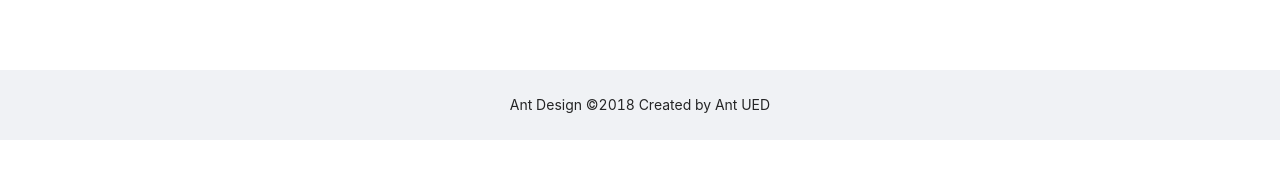
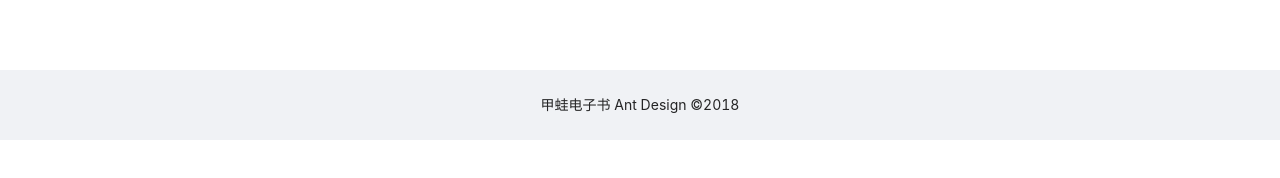
Before and after one commit to huangjinrrrrr/wiki, a Vue app in the folder web/: page / in a window 1280 px wide. Shown: the part 274-452 px from the top of the page. Built offline with nearby package versions, Linux system fonts and the light colour scheme.

Commit message:
4-7 制作the-footer组件

```diff
--- a/web/src/App.vue
+++ b/web/src/App.vue
@@ -4,20 +4,20 @@
 
     <router-view/>
 
-    <a-layout-footer style="text-align: center">
-      Ant Design ©2018 Created by Ant UED
-    </a-layout-footer>
+    <the-footer />
   </a-layout>
 </template>
 
 <script lang="ts">
   import { defineComponent } from 'vue';
-  import TheHeader from '@/components/the-header.vue'
+  import TheHeader from '@/components/the-header.vue';
+  import TheFooter from '@/components/the-footer.vue';
 
   export default defineComponent({
     name: 'app',
     components:{
       TheHeader,
+      TheFooter,
     }
   });
 </script>
--- /dev/null
+++ b/web/src/components/the-footer.vue
@@ -0,0 +1,13 @@
+<template>
+  <a-layout-footer style="text-align: center">
+    甲蛙电子书    Ant Design ©2018
+  </a-layout-footer>
+</template>
+
+<script lang="ts">
+import { defineComponent } from 'vue';
+
+export default defineComponent({
+  name: 'the-footer',
+});
+</script>
```
